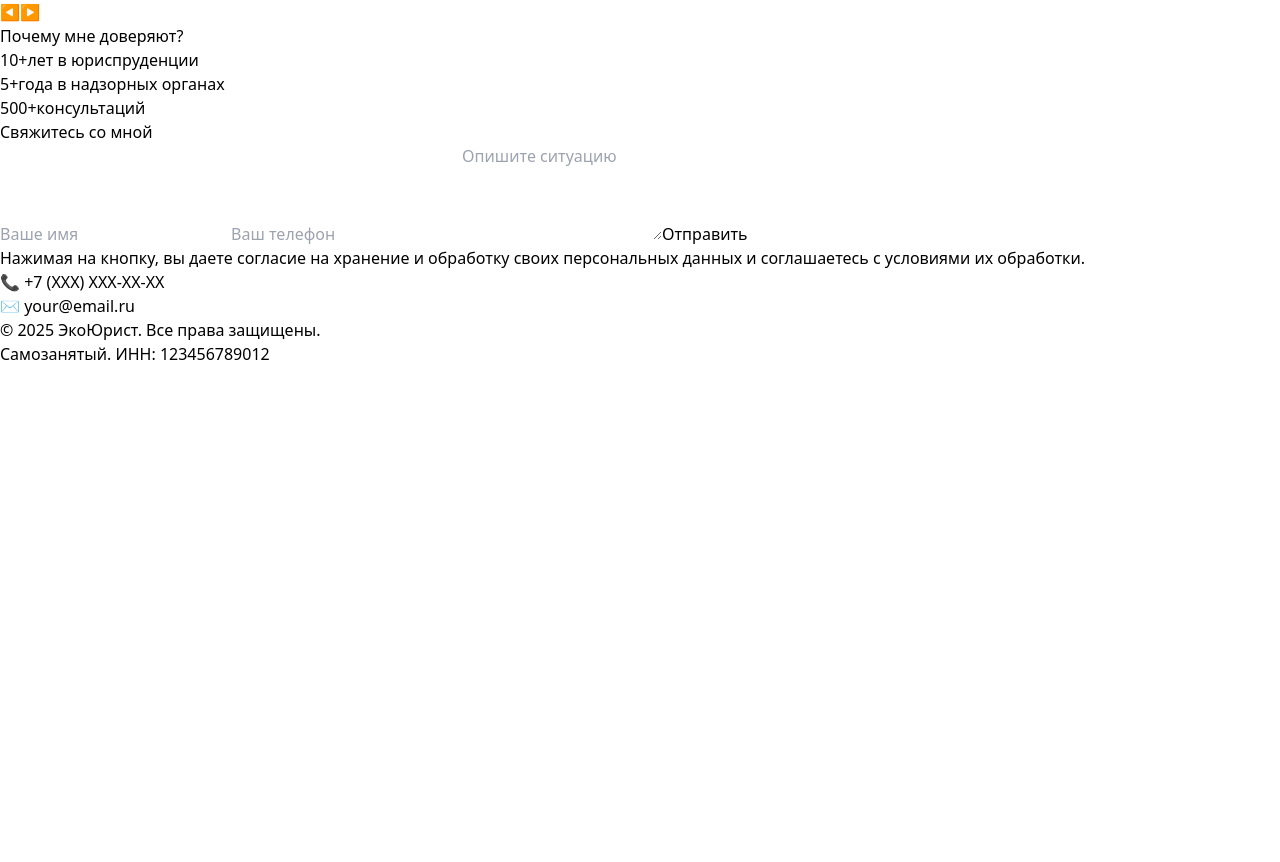
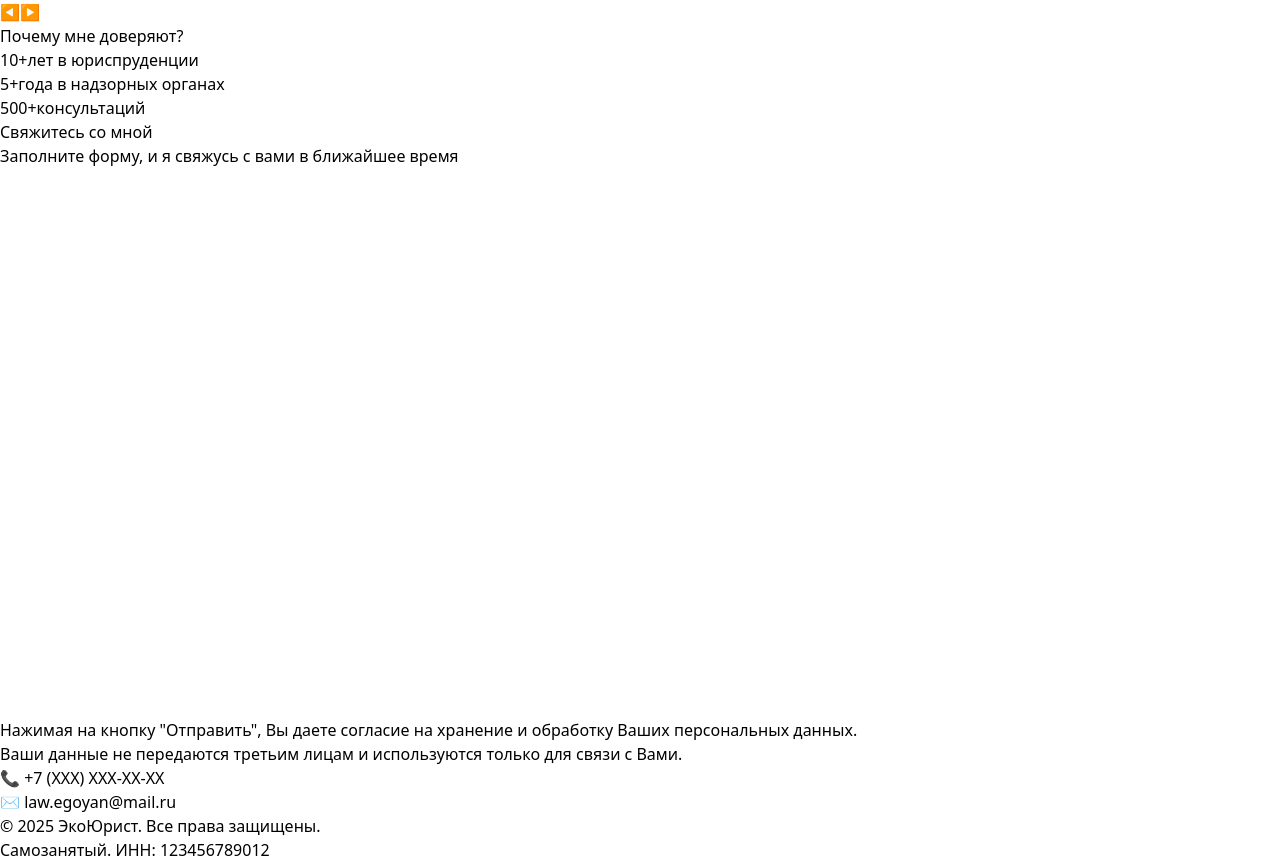
Before and after one commit to Freemason-EAG/myWebsite, a React (Vite) app: page / in a window 1280 px wide. Shown: the part 600-1462 px from the top of the page. Before the commit the page ends 966 px from the top, so only its background shows below. Built offline with nearby package versions, Linux system fonts and the light colour scheme.

Commit message:
final version — working contact form with Telegram and email notifications

```diff
--- a/src/components/ContactForm.jsx
+++ b/src/components/ContactForm.jsx
@@ -1,36 +1,44 @@
 const ContactForm = () => {
   return (
     <section className="py-16 bg-gray-50">
-      <div className="container mx-auto px-4 max-w-2xl">
-        <h2 className="text-3xl font-bold text-center text-gray-800 mb-8">
-          Свяжитесь со мной
-        </h2>
-        <form className="space-y-4">
-          <input
-            type="text"
-            placeholder="Ваше имя"
-            className="w-full p-3 border border-gray-300 rounded-lg focus:outline-none focus:ring-2 focus:ring-green-500 focus:border-transparent"
-          />
-          <input
-            type="tel"
-            placeholder="Ваш телефон"
-            className="w-full p-3 border border-gray-300 rounded-lg focus:outline-none focus:ring-2 focus:ring-green-500 focus:border-transparent"
-          />
-          <textarea
-            rows="4"
-            placeholder="Опишите ситуацию"
-            className="w-full p-3 border border-gray-300 rounded-lg focus:outline-none focus:ring-2 focus:ring-green-500 focus:border-transparent"
-          />
-          <button
-            type="submit"
-            className="w-full bg-green-600 hover:bg-green-700 text-white font-semibold py-3 px-6 rounded-lg transition duration-200"
-          >
-            Отправить
-          </button>
-        </form>
-        <p className="text-xs text-gray-500 text-center mt-4">
-          Нажимая на кнопку, вы даете согласие на хранение и обработку своих персональных данных и соглашаетесь с условиями их обработки.
-        </p>
+      <div className="container mx-auto px-4 max-w-3xl">
+        {/* Заголовок с декоративной линией */}
+        <div className="text-center mb-10">
+          <h2 className="text-3xl md:text-4xl font-bold text-gray-800 mb-3">
+            Свяжитесь со мной
+          </h2>
+          <div className="w-20 h-1 bg-green-500 mx-auto rounded-full"></div>
+          <p className="text-gray-500 mt-3">
+            Заполните форму, и я свяжусь с вами в ближайшее время
+          </p>
+        </div>
+
+        {/* Карточка с формой */}
+        <div className="bg-white rounded-2xl shadow-xl overflow-hidden transition-all duration-300 hover:shadow-2xl">
+          <div className="p-1 bg-gradient-to-r from-green-500 to-emerald-500"></div>
+          <div className="p-6 md:p-8">
+            <iframe
+              src="https://forms.yandex.ru/u/6a15f8dd49af4719f1fd9f0a?iframe=1"
+              width="100%"
+              height="550"
+              frameBorder="0"
+              name="ya-form-6a15f8dd49af4719f1fd9f0a"
+              title="Форма обратной связи"
+              className="w-full rounded-lg"
+              style={{ minHeight: '500px' }}
+            ></iframe>
+          </div>
+        </div>
+
+        {/* Блок с политикой конфиденциальности */}
+        <div className="mt-6 text-center">
+          <p className="text-xs text-gray-400">
+            Нажимая на кнопку "Отправить", Вы даете согласие на хранение и обработку Ваших персональных данных.
+          </p>
+          <p className="text-xs text-gray-400 mt-2">
+            Ваши данные не передаются третьим лицам и используются только для связи с Вами.
+          </p>
+        </div>
       </div>
     </section>
   )
--- a/src/components/Footer.jsx
+++ b/src/components/Footer.jsx
@@ -4,7 +4,7 @@ const Footer = () => {
       <div className="container mx-auto px-4 text-center">
         <div className="mb-4">
           <p>📞 +7 (XXX) XXX-XX-XX</p>
-          <p>✉️ your@email.ru</p>
+          <p>✉️ law.egoyan@mail.ru</p>
         </div>
         <div className="text-sm">
           <p>© 2025 ЭкоЮрист. Все права защищены.</p>
```
